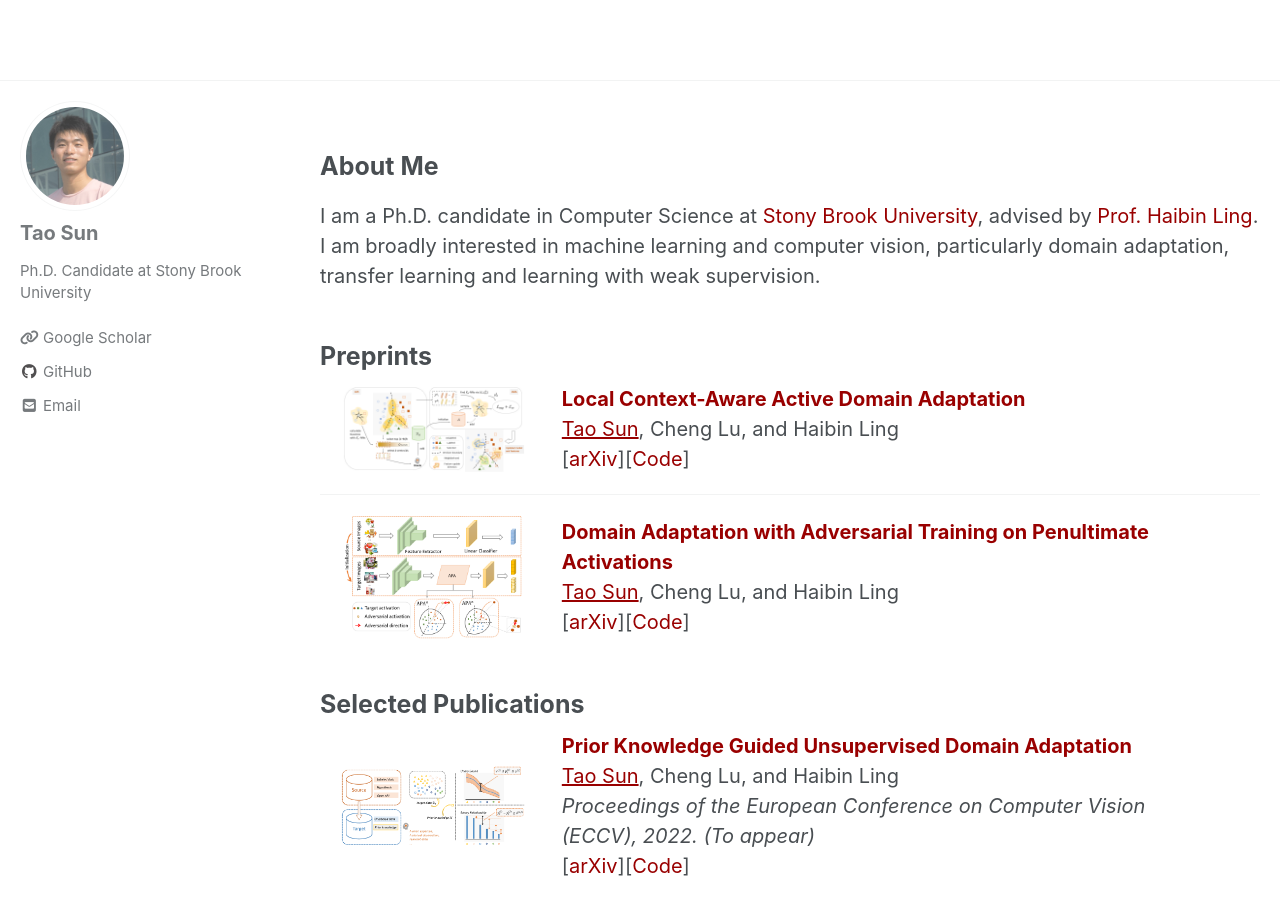
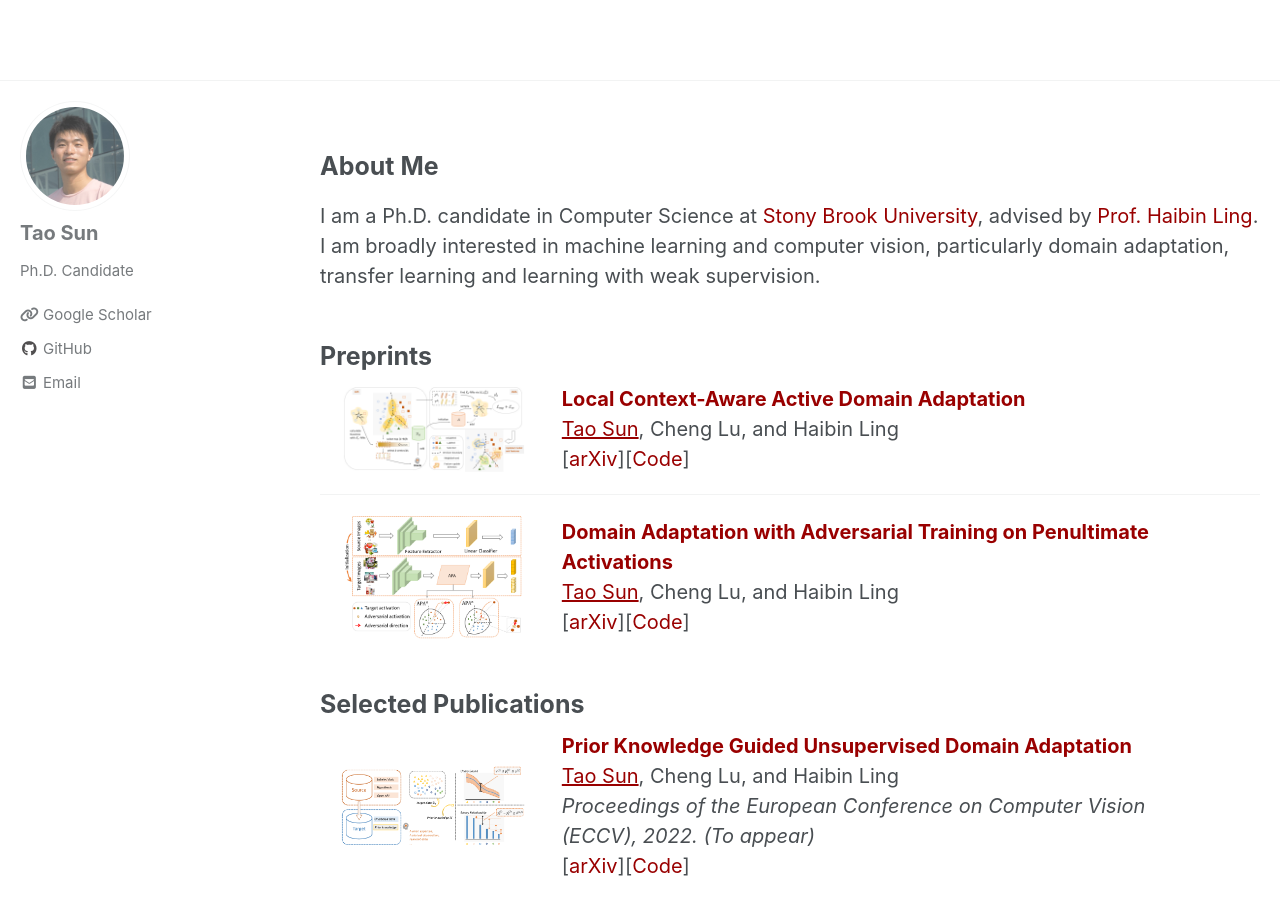
Before and after one commit to tsun/tsun.github.io, a Jekyll site: the page built from _pages/home.md, in a window 1280 px wide and 900 px high. Built offline with Jekyll 4.4.1, drawn with Linux system fonts in a browser that asks for light colours; cached includes are drawn as plain includes; nearby versions of some CDN libraries.

Commit message:
update page

```diff
--- a/_config.yml
+++ b/_config.yml
@@ -109,7 +109,7 @@ analytics:
 author:
   name             : "Tao Sun"
   avatar           : "/images/bio.jpg" # path of avatar image, e.g. "/assets/images/bio-photo.jpg"
-  bio              : "Ph.D. Candidate at Stony Brook University"
+  bio              : "Ph.D. Candidate"
   # location         :  "Stony Brook, NY"
   email            : "tao@cs.stonybrook.edu"
   links:
```
